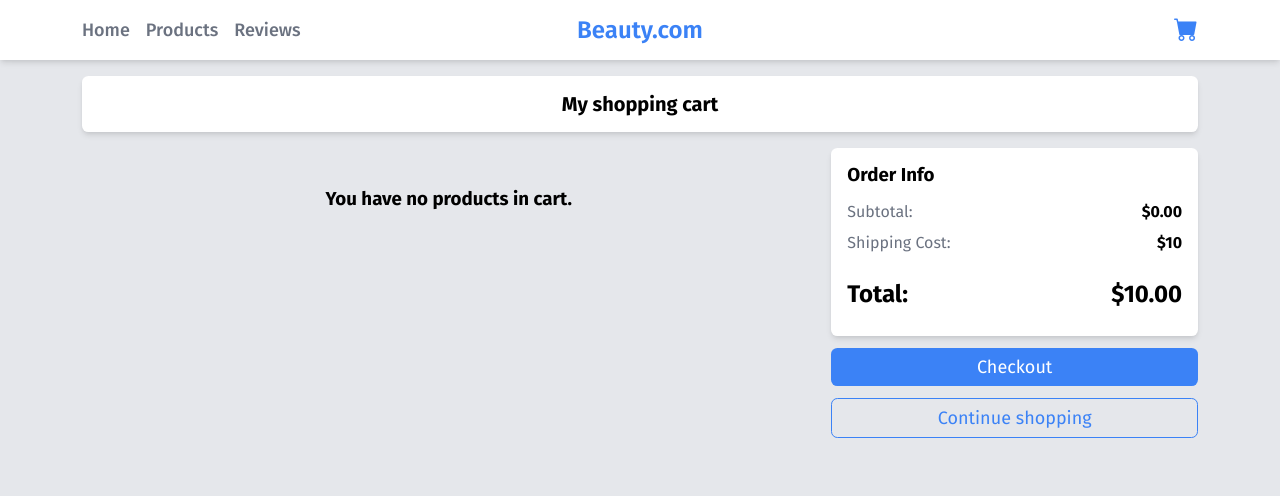
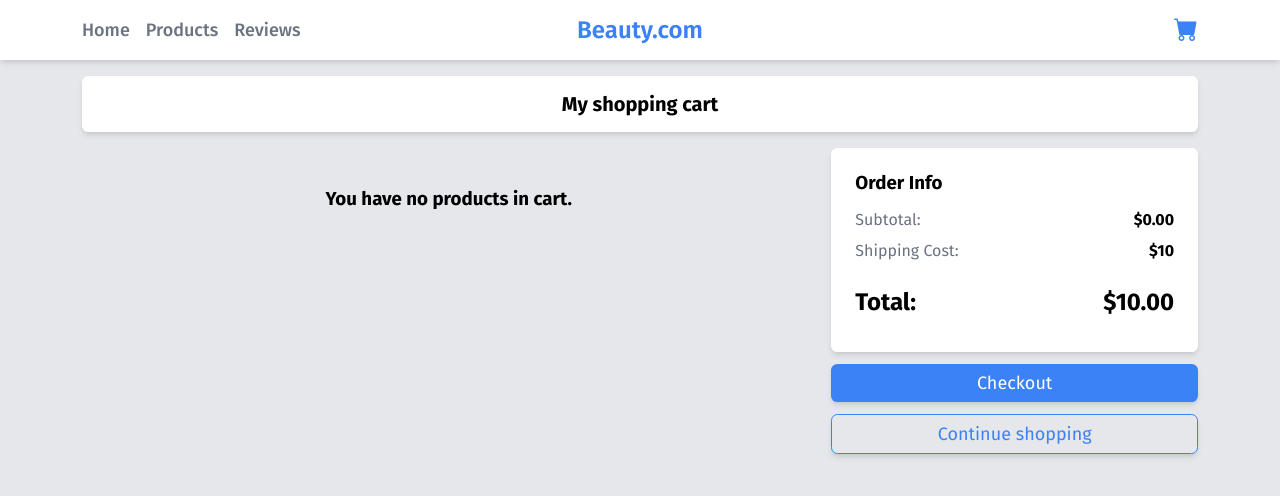
Before and after one commit to vclong2003/react-shopping-cart, a React (Create React App) app: page /checkout in a window 1280 px wide. Shown: the top 496 px of the page. Built offline with nearby package versions, Linux system fonts and the light colour scheme.

Commit message:
done summay

```diff
--- a/src/pages/Checkout/Summary/Summary.styled.ts
+++ b/src/pages/Checkout/Summary/Summary.styled.ts
@@ -10,7 +10,7 @@ export const Summary = styled.div`
 `;
 
 export const SummaryContainer = styled.div`
-  padding: var(--s-4);
+  padding: var(--s-6);
   background-color: var(--white);
   box-shadow: var(--shadow-md);
   border-radius: var(--br-md);
@@ -53,6 +53,7 @@ export const CheckoutButton = styled(Button)`
   color: var(--white);
   border: none;
   width: 100%;
+  box-shadow: var(--shadow-md);
 `;
 
 export const ContinueButton = styled(Button)`
@@ -61,6 +62,7 @@ export const ContinueButton = styled(Button)`
   font-size: var(--fs-lg);
   border: 1px solid var(--blue);
   color: var(--blue);
+  box-shadow: var(--shadow-md);
 `;
 
 export const Subtotal = styled.div`
```
